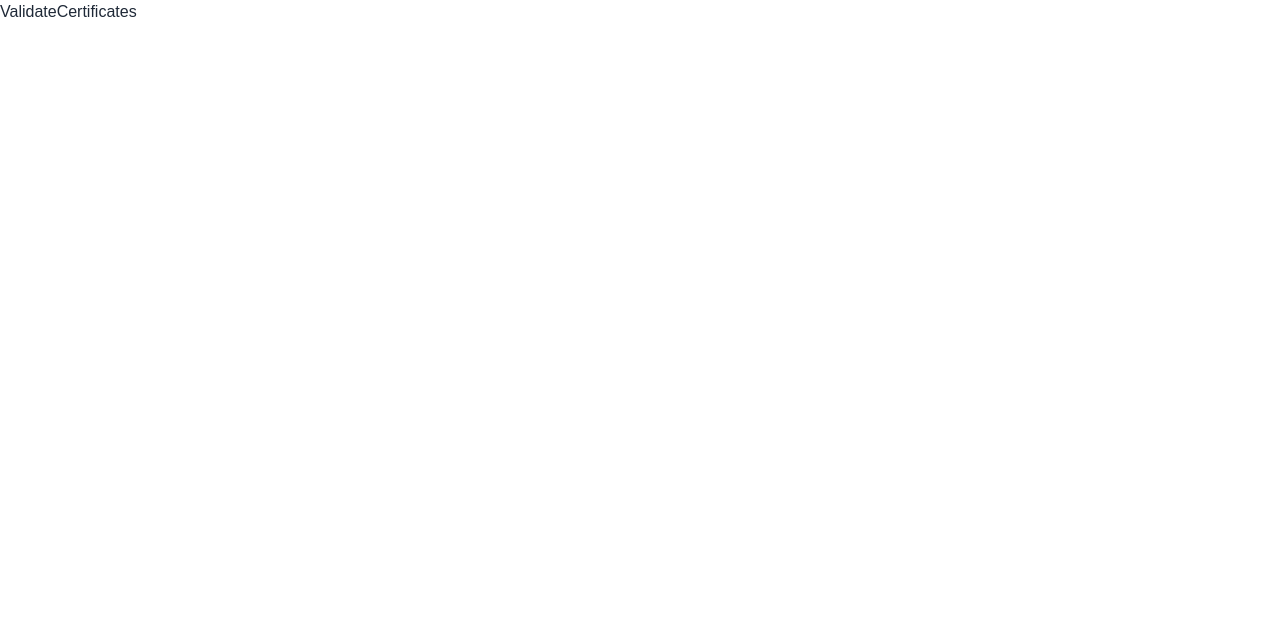
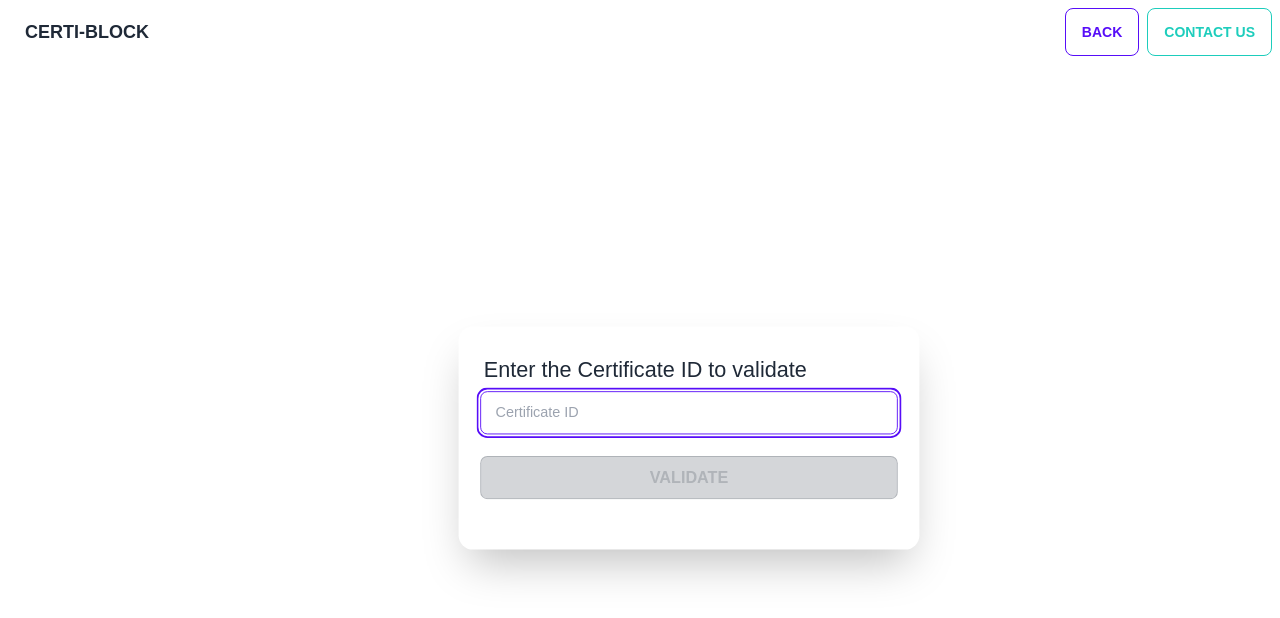
Before and after one commit to Nuthanmc/Grade-Chain, a Next.js app: page /validate-certificate in a window 1280 px wide. Shown: the top 618 px of the page. Built offline with nearby package versions, Linux system fonts and the light colour scheme.

Commit message:
Add certificate validation functionality to ValidateCertificates component

```diff
--- a/app/validate-certificate/page.js
+++ b/app/validate-certificate/page.js
@@ -1,9 +1,125 @@
-import React from 'react'
+"use client";
+import { CertificateABI, certificateContractAddress } from "@/constants";
+import { ethers } from "ethers";
+import Link from "next/link";
+import React, { useState } from "react";
+import toast from "react-hot-toast";
 
 const ValidateCertificates = () => {
+  const [id, setId] = useState("");
+  const [valid, setValid] = useState(false);
+  const [loading, setLoading] = useState(false);
+
+  const validate = async () => {
+    try {
+      setLoading(true);
+      const provider = new ethers.providers.WebSocketProvider(
+        "wss://sepolia.infura.io/ws/v3/0aa8c89265604a2684abddfb063e3b42"
+      );
+      console.log(provider);
+      // const predefinedPrivateKey = "03b5d010cf2b3497720807f99ae858448812e83e61099845b52217648380fcef";
+
+      // Create a signer using the predefined private key
+      const signer = provider.getSigner();
+      console.log(signer);
+      // Create contract instance with the predefined signer
+      const contract = new ethers.Contract(
+        certificateContractAddress,
+        CertificateABI,
+        provider
+      );
+
+      console.log("Certificates Contract: ", contract);
+
+      // Call the contract function;
+      const certificates = await contract.getCertificateByIdDirect(id);
+
+      console.log(certificates);
+      if (certificates[0] === "") {
+        setLoading(false);
+        setValid(false);
+        toast.error("Certificate with this ID does not exist!!");
+        setId("");
+      } else {
+        setLoading(false);
+        toast.success("Certificate is valid!!");
+        setValid(true);
+      }
+    } catch (error) {
+      console.error("Error fetching data from blockchain:", error.message);
+      // Handle error as needed
+    }
+  };
+
   return (
-    <div>ValidateCertificates</div>
-  )
-}
+    <div>
+      {/* NAVBAR */}
+      <nav className="navbar navbar-expand-lg flex items-center justify-between navbar-light bg-light">
+        <button className="text-lg navbar-brand btn-ghost btn">
+          CERTI-BLOCK
+        </button>
+        <div className="flex gap-2">
+          <Link href={"/"} className="btn btn-outline btn-primary">
+            Back
+          </Link>
+          <Link href={"/#contactus"} className="btn btn-outline btn-accent">
+            Contact Us
+          </Link>
+        </div>
+      </nav>
 
-export default ValidateCertificates
+      {/* HERO */}
+      <div className="hero h-[89vh] w-screen">
+        <div className="hero-body items-center flex justify-center">
+          <div className="container">
+            <h1 className="text-3xl font-bold text-center text-white">
+              Validate Certificates
+            </h1>
+            <div className="modal-box w-[125%]">
+              <div className="form-control">
+                <label className="label">
+                  <span className="text-2xl">
+                    Enter the Certificate ID to validate
+                  </span>
+                </label>
+                <input
+                  type="text"
+                  placeholder="Certificate ID"
+                  autoFocus
+                  name="id"
+                  onChange={(e) => setId(e.target.value)}
+                  id="id"
+                  value={id}
+                  required
+                  className="input input-bordered input-primary w-full max-w-2xl"
+                />
+              </div>
+              <div className="form-control mt-6">
+                <button
+                  disabled={loading || id === ""}
+                  onClick={validate}
+                  className="btn btn-outline text-lg btn-primary btn-block"
+                >
+                  {loading ? (
+                    <span className="loading loading-spinner"></span>
+                  ) : (
+                    "Validate"
+                  )}
+                </button>
+              </div>
+              <Link
+                href={`/view-certificate/${id}`}
+                target="_blank"
+                className="form-control hover:text-white flex text-xl mt-8 text-center flex-col hover:scale-110 cursor-pointer transition"
+              >
+                {valid ? "View Certificate" : null}
+              </Link>
+            </div>
+          </div>
+        </div>
+      </div>
+    </div>
+  );
+};
+
+export default ValidateCertificates;
```
